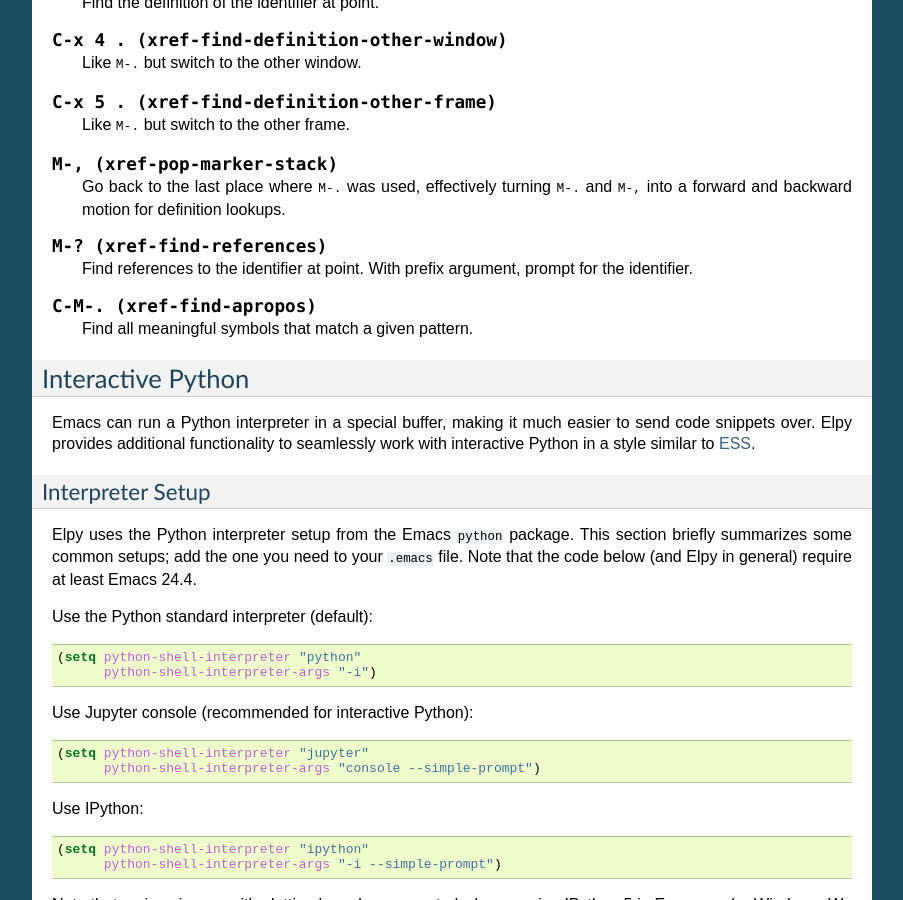
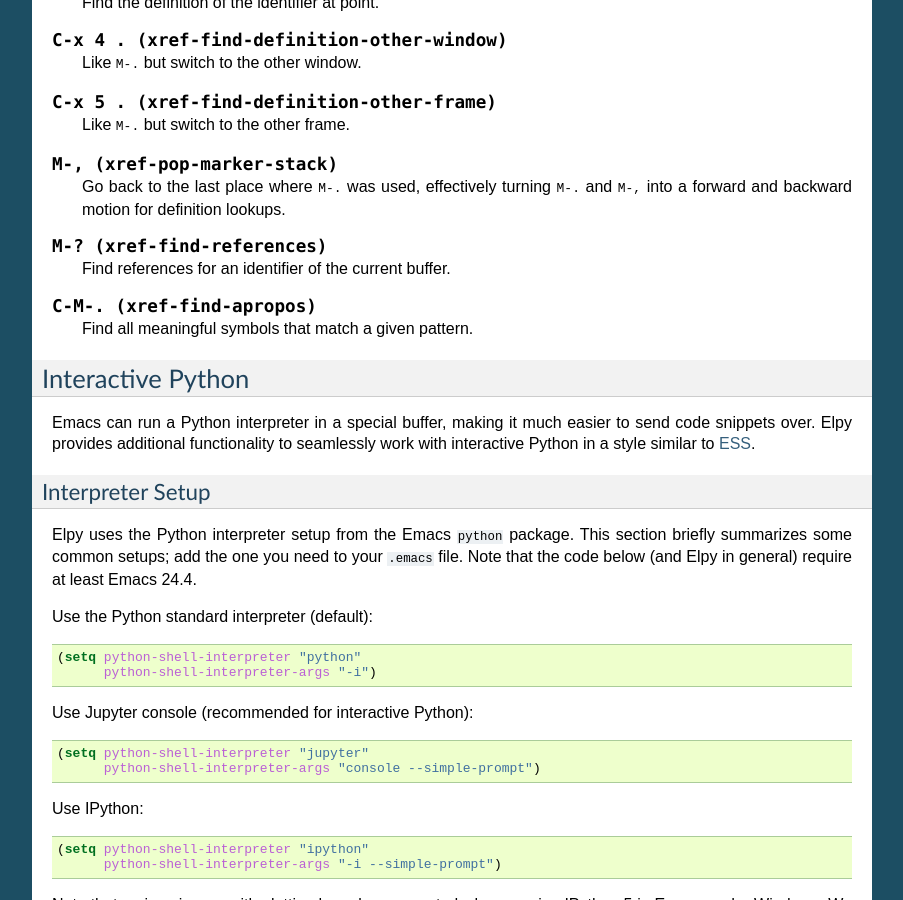
Before and after one commit to jorgenschaefer/elpy, a Sphinx documentation site: the page built from docs/ide.rst, in a window 1280 px wide and 900 px high, scrolled down 1849 px. Shown: the whole window, without its empty margins (198-1101 px from the left). Built offline with Sphinx 7.4.7, drawn with Linux system fonts in a browser that asks for light colours.

Commit message:
Fix Xref reference mis-behavior

```diff
--- a/docs/ide.rst
+++ b/docs/ide.rst
@@ -167,8 +167,7 @@ necessary backends for the `xref`_ package.
 .. command:: xref-find-references
    :kbd: M-?
 
-   Find references to the identifier at point.
-   With prefix argument, prompt for the identifier.
+   Find references for an identifier of the current buffer.
 
 .. command:: xref-find-apropos
    :kbd: C-M-.
```
Also changed, not shown: 1 other file.
